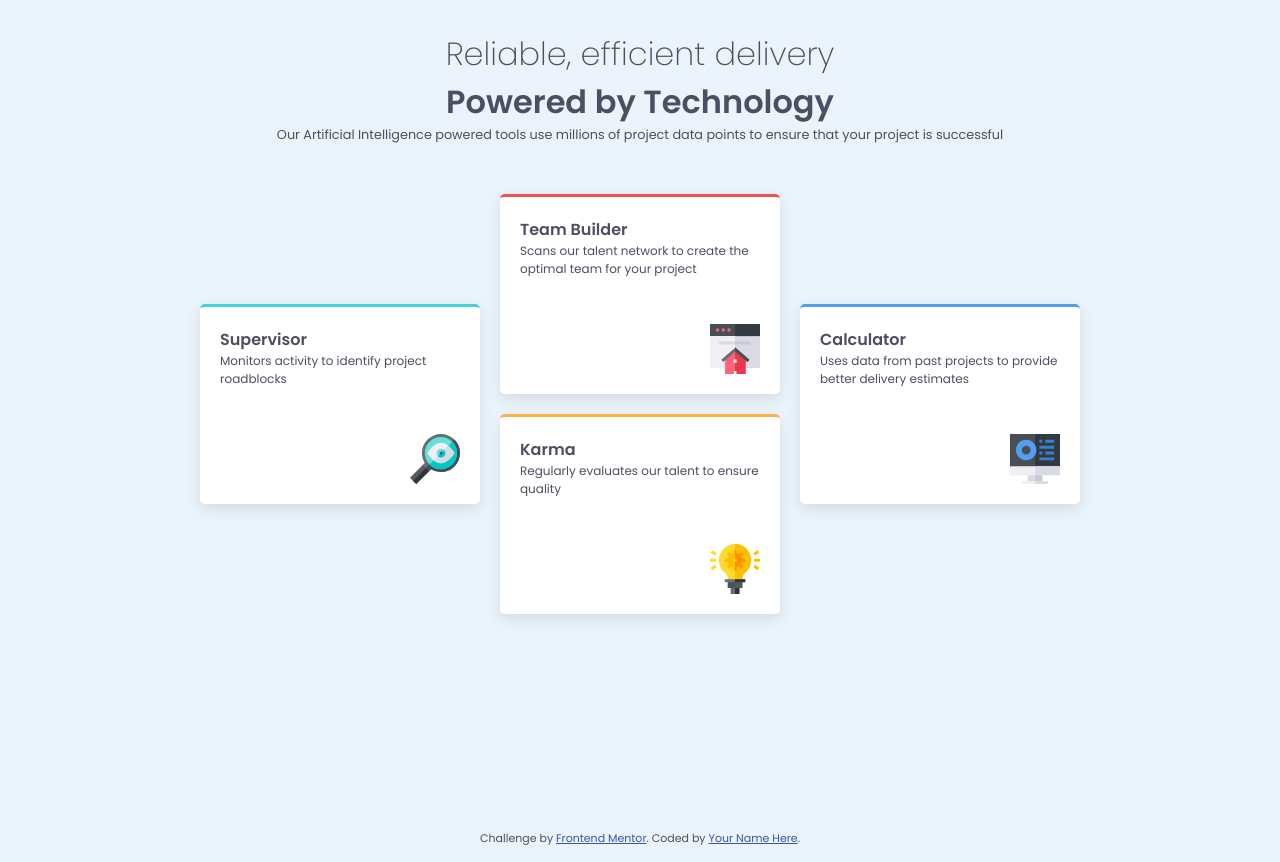
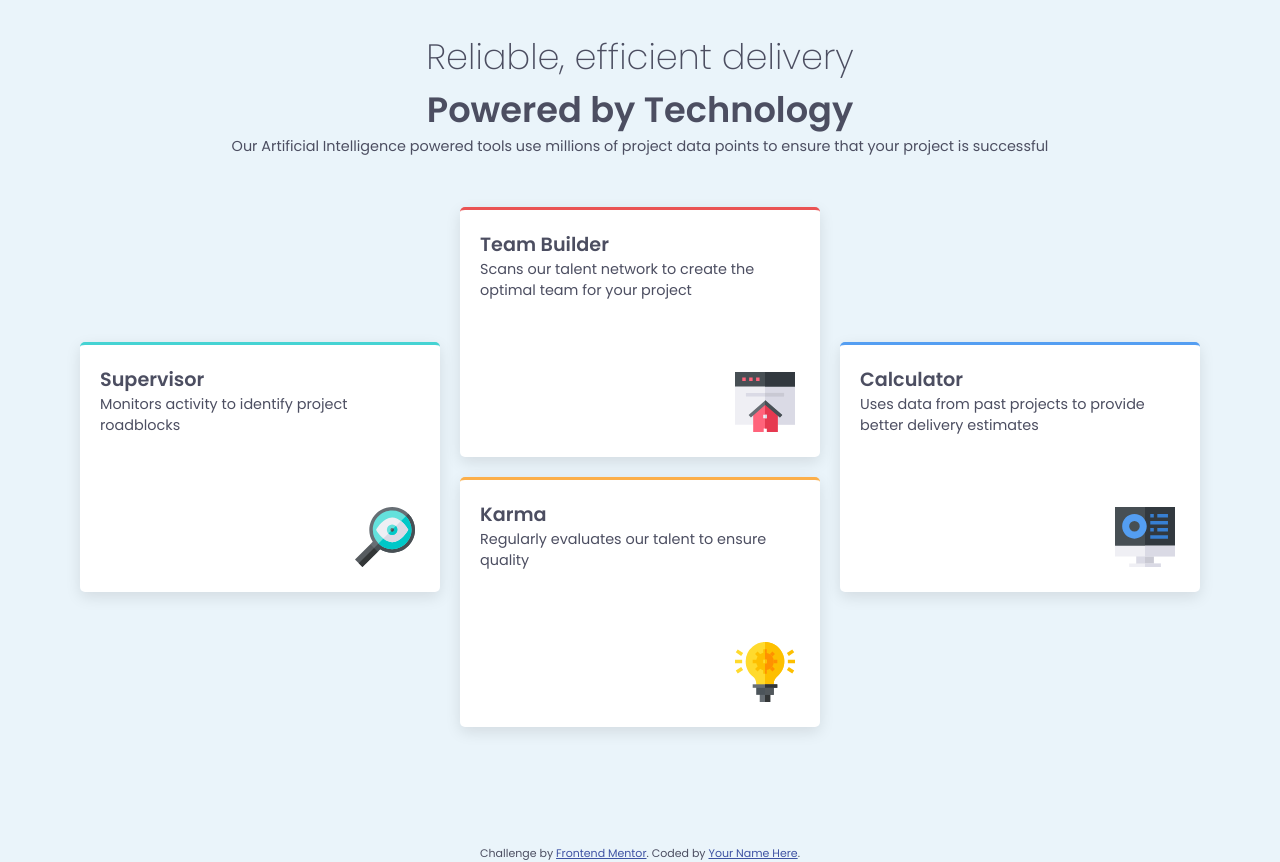
Before and after one commit to davidobeng200/four-card-feature-section, a plain HTML site: page index.html in a window 1280 px wide. Drawn offline with Linux system fonts and the light colour scheme.

Commit message:
Update style.css

```diff
--- a/style.css
+++ b/style.css
@@ -16,24 +16,24 @@ body{
 }
 
 #powered{
-    font-size: 2rem;
+    font-size: 2.2rem;
     font-weight: 600;
 }
 
 #reliable{
     font-weight: 200;
-    font-size: 2rem;
+    font-size: 2.2rem;
 }
 
 #artificial-intelligence{
-    font-size: 0.8rem;
+    font-size: 0.9rem;
     font-weight: 400;
     text-align: center;
 }
 
 .cards{
-    width: 280px;
-    height: 200px;
+    width: 360px;
+    height: 250px;
     background-color: hsl(0, 0%, 100%);
     border-radius: 5px;
     padding: 20px;
@@ -44,6 +44,7 @@ body{
 
 .container{
     min-height: 100vh;
+    margin-bottom: 15px;
 }
 
 #card-1{
@@ -80,16 +81,20 @@ body{
 }
 
 .card-title{
-    font-size: 1rem;
+    font-size: 1.2rem;
     font-weight: 600;
 }
 
+.card-description{
+    font-size: 0.9rem;
+}
+
 .icons{
-    height: 50px;
-    width: 50px;
+    height: 60px;
+    width: 60px;
     position: absolute;
-    bottom: 20px;
-    right: 20px;
+    bottom: 25px;
+    right: 25px;
 }
 @media(max-width: 768px) {
     .cards-container{
```
